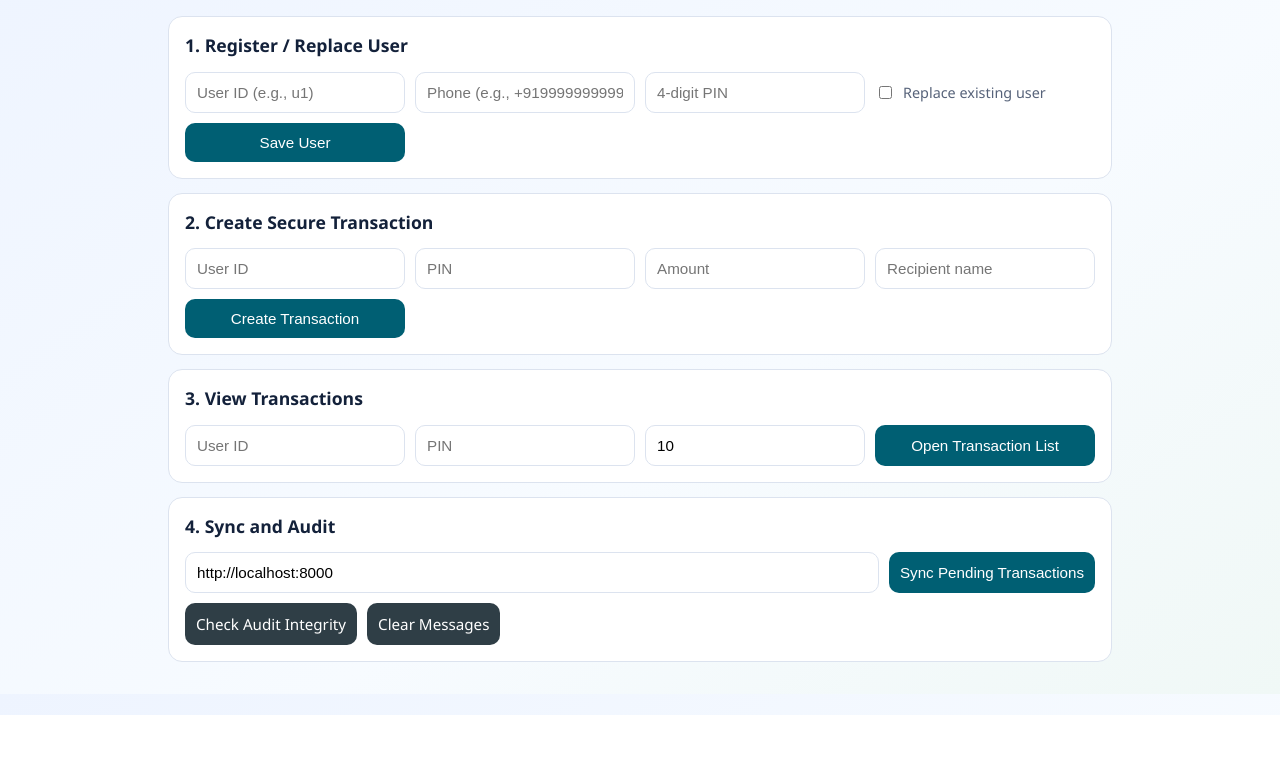
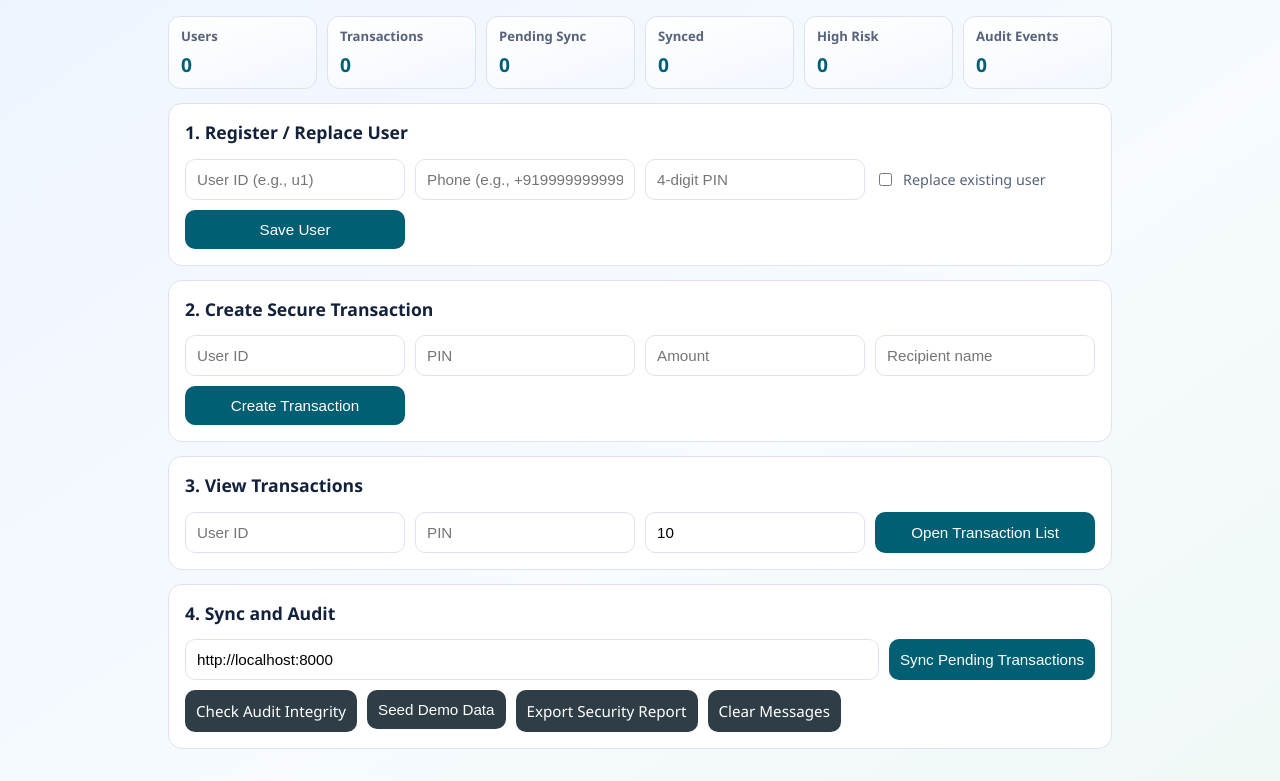
Before and after one commit to bhumishah01/CyberShakti-Banking-Framework, a FastAPI app: page / in a window 1280 px wide. Shown: the part 85-866 px from the top of the page. Before the commit the page ends 800 px from the top, so only its background shows below. Run offline with FastAPI, Linux system fonts and the light colour scheme; data that the repository does not hold is empty.

Commit message:
feat(product): add advanced dashboard stats, demo seeding, and report export

```diff
--- a/src/ui/app.py
+++ b/src/ui/app.py
@@ -2,17 +2,22 @@
 
 from __future__ import annotations
 
+from datetime import UTC, datetime, timedelta
 from pathlib import Path
 
 from fastapi import FastAPI, Form, Request
-from fastapi.responses import RedirectResponse
+from fastapi.responses import JSONResponse, RedirectResponse
 from fastapi.staticfiles import StaticFiles
 from fastapi.templating import Jinja2Templates
 
 from src.audit.chain import verify_audit_chain
 from src.auth.service import create_user
 from src.database.init_db import init_db
-from src.database.transaction_store import create_secure_transaction, list_secure_transactions
+from src.database.transaction_store import (
+    create_secure_transaction,
+    get_dashboard_stats,
+    list_secure_transactions,
+)
 from src.sync.client import make_http_sender
 from src.sync.manager import sync_outbox
 
@@ -26,11 +31,13 @@ templates = Jinja2Templates(directory=str(BASE_DIR / "templates"))
 
 
 def _ctx(request: Request, message: str = "", error: str = "") -> dict:
+    stats = get_dashboard_stats(db_path=DEFAULT_DB)
     return {
         "request": request,
         "message": message,
         "error": error,
         "db_path": str(DEFAULT_DB),
+        "stats": stats,
     }
 
 
@@ -137,3 +144,56 @@ def audit_status(request: Request):
 @app.get("/reset")
 def reset_to_home():
     return RedirectResponse(url="/", status_code=303)
+
+
+@app.post("/seed-demo")
+def seed_demo_data(request: Request):
+    """Insert a realistic demo user + transactions for live presentation."""
+    try:
+        user_id = "demo_user"
+        pin = "1234"
+        create_user(
+            user_id=user_id,
+            phone_number="+919000000001",
+            pin=pin,
+            db_path=DEFAULT_DB,
+            replace_existing=True,
+        )
+
+        now = datetime.now(UTC)
+        samples = [
+            (450.0, "Local Merchant", now - timedelta(minutes=24)),
+            (1100.0, "Family Member", now - timedelta(minutes=16)),
+            (3650.0, "Unknown Receiver", now - timedelta(minutes=8)),
+        ]
+        for amount, recipient, tx_time in samples:
+            create_secure_transaction(
+                user_id=user_id,
+                pin=pin,
+                amount=amount,
+                recipient=recipient,
+                db_path=DEFAULT_DB,
+                timestamp=tx_time,
+            )
+
+        msg = "Demo data seeded. Use user_id=demo_user and pin=1234."
+        return templates.TemplateResponse("index.html", _ctx(request, message=msg))
+    except Exception as exc:
+        return templates.TemplateResponse("index.html", _ctx(request, error=str(exc)), status_code=400)
+
+
+@app.get("/export/report")
+def export_report():
+    """Export current system snapshot for faculty review."""
+    stats = get_dashboard_stats(db_path=DEFAULT_DB)
+    audit = verify_audit_chain(db_path=DEFAULT_DB)
+    payload = {
+        "generated_at": datetime.now(UTC).isoformat(),
+        "stats": stats,
+        "audit": {
+            "is_valid": audit.is_valid,
+            "checked_entries": audit.checked_entries,
+            "error": audit.error,
+        },
+    }
+    return JSONResponse(payload)
--- a/src/ui/static/styles.css
+++ b/src/ui/static/styles.css
@@ -40,6 +40,30 @@ header p {
 .card h2 {
   margin-top: 0;
   font-size: 1.1rem;
+}
+.stats-grid {
+  display: grid;
+  grid-template-columns: repeat(auto-fit, minmax(130px, 1fr));
+  gap: 10px;
+  margin: 14px 0;
+}
+.stat-card {
+  background: linear-gradient(160deg, #ffffff 0%, #f2f7ff 100%);
+  border: 1px solid var(--border);
+  border-radius: 12px;
+  padding: 10px 12px;
+}
+.stat-card h3 {
+  margin: 0;
+  color: var(--muted);
+  font-size: 0.82rem;
+  font-weight: 600;
+}
+.stat-card p {
+  margin: 6px 0 0;
+  font-size: 1.2rem;
+  font-weight: 700;
+  color: var(--accent);
 }
 .grid {
   display: grid;
@@ -98,6 +122,9 @@ button:hover, .button:hover { background: var(--accent-2); }
   margin-top: 10px;
   flex-wrap: wrap;
 }
+.actions form {
+  margin: 0;
+}
 .table-wrap {
   overflow-x: auto;
 }
--- a/src/ui/templates/index.html
+++ b/src/ui/templates/index.html
@@ -12,6 +12,15 @@
       <h1>RuralShield</h1>
       <p>Offline-First Security Prototype for Rural Digital Banking</p>
     </header>
+
+    <section class="stats-grid">
+      <article class="stat-card"><h3>Users</h3><p>{{ stats.user_count }}</p></article>
+      <article class="stat-card"><h3>Transactions</h3><p>{{ stats.tx_count }}</p></article>
+      <article class="stat-card"><h3>Pending Sync</h3><p>{{ stats.pending_count }}</p></article>
+      <article class="stat-card"><h3>Synced</h3><p>{{ stats.synced_count }}</p></article>
+      <article class="stat-card"><h3>High Risk</h3><p>{{ stats.high_risk_count }}</p></article>
+      <article class="stat-card"><h3>Audit Events</h3><p>{{ stats.audit_events }}</p></article>
+    </section>
 
     {% if message %}
       <section class="alert success">{{ message }}</section>
@@ -60,6 +69,8 @@
       </form>
       <div class="actions">
         <a href="/audit" class="button secondary">Check Audit Integrity</a>
+        <form action="/seed-demo" method="post"><button type="submit" class="button secondary">Seed Demo Data</button></form>
+        <a href="/export/report" class="button secondary" target="_blank">Export Security Report</a>
         <a href="/reset" class="button secondary">Clear Messages</a>
       </div>
     </section>
--- a/src/ui/templates/transactions.html
+++ b/src/ui/templates/transactions.html
@@ -30,6 +30,7 @@
               <th>Amount</th>
               <th>Recipient</th>
               <th>Risk</th>
+              <th>Reasons</th>
               <th>Status</th>
             </tr>
           </thead>
@@ -41,6 +42,7 @@
               <td>{{ row.amount if row.amount else '-' }}</td>
               <td>{{ row.recipient if row.recipient else '-' }}</td>
               <td>{{ row.risk_score }} ({{ row.risk_level }})</td>
+              <td>{{ ', '.join(row.reason_codes) if row.reason_codes else '-' }}</td>
               <td>{{ row.status }}</td>
             </tr>
             {% endfor %}
```
Also changed, not shown: docs/REPO_MAP.md (+2 -0 lines), docs/STEPWISE PROGRESS/STEP_11_PRODUCT_DEMO_UPGRADE.md (added, +39 -0 lines), src/database/init_db.py (+11 -0 lines), src/database/transaction_store.py (+59 -3 lines), tests/unit/test_transaction_store.py (+10 -1 lines), tests/unit/test_ui_app.py (+14 -0 lines), README.md, 1 other file.
